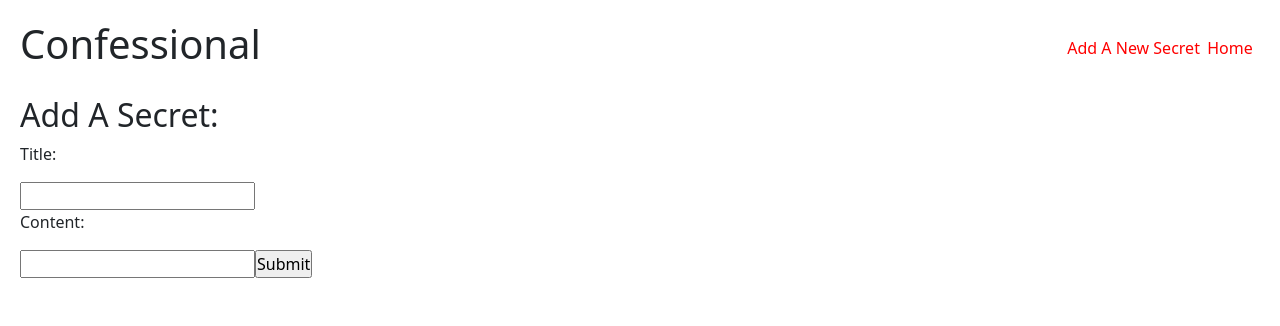
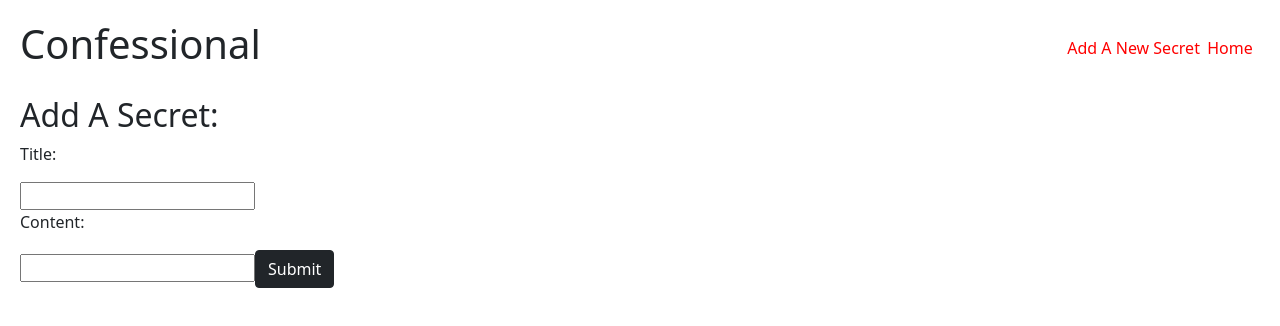
Before and after one commit to jeanetterosario88/confessional, a React (Create React App) app: page /new in a window 1280 px wide. Shown: the top 326 px of the page. Built offline with nearby package versions, Linux system fonts and the light colour scheme.

Commit message:
added bootstramp

```diff
--- a/package.json
+++ b/package.json
@@ -4,10 +4,13 @@
   "proxy": "http://localhost:3001",
   "private": true,
   "dependencies": {
+    "@babel/core": "^7.12.10",
     "@testing-library/jest-dom": "^5.11.4",
     "@testing-library/react": "^11.1.0",
     "@testing-library/user-event": "^12.1.10",
+    "bootstrap": "^5.0.0-beta1",
     "react": "^17.0.1",
+    "react-bootstrap": "^1.4.3",
     "react-dom": "^17.0.1",
     "react-redux": "^7.2.2",
     "react-router-dom": "^5.2.0",
--- a/src/Screens/SecretInput.js
+++ b/src/Screens/SecretInput.js
@@ -1,7 +1,8 @@
 import React, { Component } from 'react';
 import { connect } from 'react-redux';
 import { Redirect } from 'react-router-dom';
-import { addSecret } from "../actions/secrets"
+import { addSecret } from "../actions/secrets";
+import { Button } from 'react-bootstrap'
 
 class SecretInput extends Component {
   constructor(props) {
@@ -76,7 +77,7 @@ class SecretInput extends Component {
             name="content"
             value={this.state.content}
             onChange={(event) => this.handleOnChange(event)} />
-          <input type="submit" />
+          <Button type="submit" variant="dark">Submit</Button>
         </form>
       </div>
     );
--- a/src/Screens/Secrets.js
+++ b/src/Screens/Secrets.js
@@ -2,6 +2,7 @@ import React, { Component } from 'react';
 import Secret from "../Components/Secret";
 import { connect } from 'react-redux';
 import { getSecrets } from '../actions/secrets';
+import {Button} from 'react-bootstrap'
 
 
 class Secrets extends Component {
@@ -35,6 +36,7 @@ render(){
         )
         )}
       </ul>
+      <Button variant="success">Testing </Button>
     </div>
   );
   }
```
Also changed, not shown: 2 other files (tests, documents, lock files or other folders).
